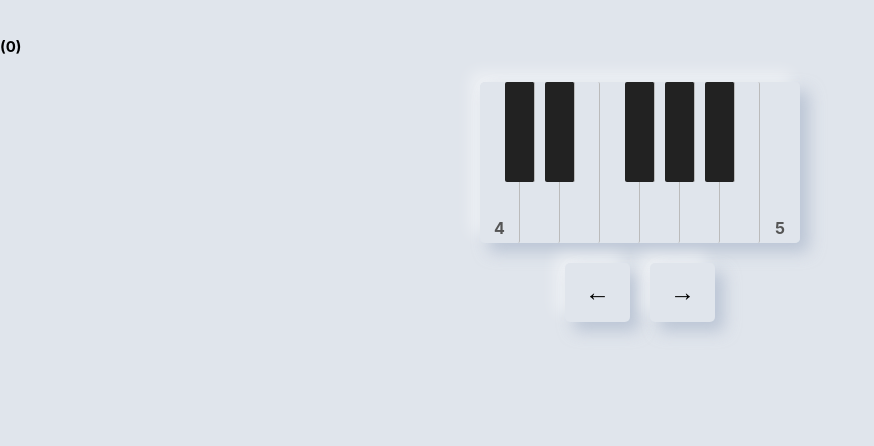
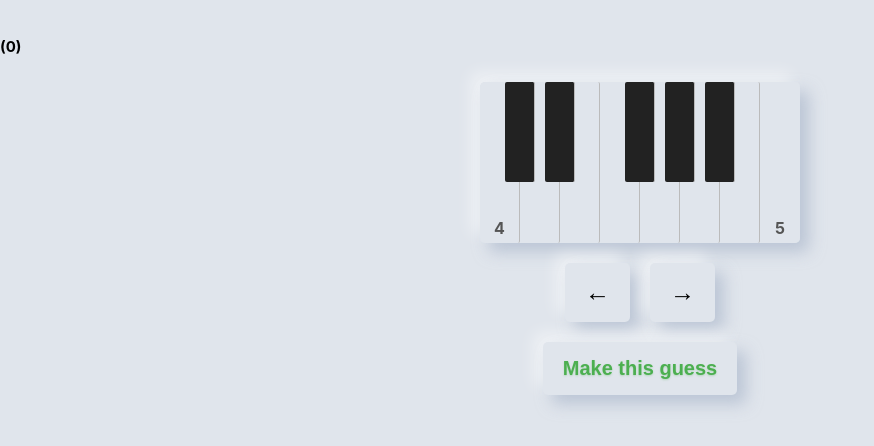
Before and after one commit to sigtot/pitch-recorder, a React (Create React App) app in the folder frontend/: page /guess in a window 1280 px wide. Shown: the top 446 px of the page, without its empty margins (0-874 px from the left). Built offline with nearby package versions, Linux system fonts and the light colour scheme.

Commit message:
Make a guess button

```diff
--- a/frontend/src/components/Guess.js
+++ b/frontend/src/components/Guess.js
@@ -2,9 +2,22 @@ import React, {useState} from 'react';
 import styled from 'styled-components';
 import {keyName, getOctave} from '../piano'
 import KeyInput from './KeyInput'
+import NeuButton from "./NeuButton";
 
 const Sub = styled.span`
     font-size: 15px;
+`;
+
+const GuessButton = styled(NeuButton)`
+    font-size: 20px;
+    color: #4caf50;
+    text-shadow: 0 1px 2px rgba(76, 175, 80, 0.3);
+`;
+
+const GuessButtonContainer = styled.div`
+    display: flex;
+    justify-content: center;
+    margin-top: 20px;
 `;
 
 export default function Guess() {
@@ -17,6 +30,9 @@ export default function Guess() {
                 currentKey={guess} onKeyUpdate={key => setGuess(key)}
                 cNum={cNum} onCNumUpdate={cNum => setCNum(cNum)}
             />
+            <GuessButtonContainer>
+                <GuessButton>Make this guess</GuessButton>
+            </GuessButtonContainer>
         </div>
     )
 }
--- a/frontend/src/components/KeyInput.js
+++ b/frontend/src/components/KeyInput.js
@@ -3,6 +3,7 @@ import WhiteKey from './WhiteKey'
 import BlackKey from "./BlackKey";
 import styled from 'styled-components';
 import {getC, relKeyNum, numOctaves, keyMap, octaveLength} from "../piano";
+import NeuButton from './NeuButton'
 
 const Piano = styled.div`
     box-shadow: 9px 9px 16px rgb(163,177,198,0.6), -9px -9px 16px  rgba(255,255,255, 0.5);
@@ -22,21 +23,6 @@ const FlexCenter = styled.div`
 
 const ButtonContainer = styled(FlexCenter)`
     margin-top: 20px;
-`;
-
-const NiceButton = styled.button`
-    box-shadow: 9px 9px 16px rgb(163,177,198,0.6), -9px -9px 16px  rgba(255,255,255, 0.5);
-    background-color: #E0E5EC;
-    outline: none;
-    border: none;
-    border-radius: 5px;
-    padding: 15px 20px;
-    font-size: 25px;
-    font-weight: bold;
-    margin: 0 10px;
-    &:active {
-        box-shadow: 6px 6px 12px rgb(163,177,198,0.6), -6px -6px 12px rgba(255,255,255, 0.5);
-    }
 `;
 
 const keys = [WhiteKey, BlackKey, WhiteKey, BlackKey, WhiteKey, WhiteKey,
@@ -79,10 +65,10 @@ const KeyInput = ({currentKey, onKeyUpdate, cNum, onCNumUpdate}) => {
                 {numberedPiano(getC(cNum))}
             </FlexCenter>
             <ButtonContainer>
-                <NiceButton onClick={() => movePiano(-1)}>&larr;
-                </NiceButton>
-                <NiceButton onClick={() => movePiano(1)}>&rarr;
-                </NiceButton>
+                <NeuButton onClick={() => movePiano(-1)}>&larr;
+                </NeuButton>
+                <NeuButton onClick={() => movePiano(1)}>&rarr;
+                </NeuButton>
             </ButtonContainer>
         </div>
     )
--- /dev/null
+++ b/frontend/src/components/NeuButton.js
@@ -0,0 +1,16 @@
+import styled from 'styled-components';
+
+export default styled.button`
+    box-shadow: 9px 9px 16px rgb(163,177,198,0.6), -9px -9px 16px  rgba(255,255,255, 0.5);
+    background-color: #E0E5EC;
+    outline: none;
+    border: none;
+    border-radius: 5px;
+    padding: 15px 20px;
+    font-size: 25px;
+    font-weight: bold;
+    margin: 0 10px;
+    &:active {
+        box-shadow: 6px 6px 12px rgb(163,177,198,0.6), -6px -6px 12px rgba(255,255,255, 0.5);
+    }
+`;
```
